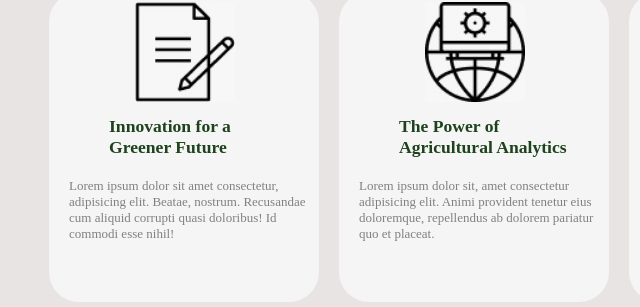
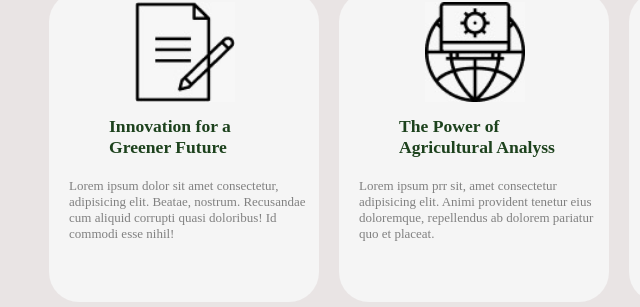
Before and after one commit to JACK45581/icons, a plain HTML site: page index.html in a window 1280 px wide. Shown: the part 194-501 px from the top of the page, 31-671 px from the left. Drawn offline with Linux system fonts and the light colour scheme.

Commit message:
some thing

```diff
--- a/index.html
+++ b/index.html
@@ -33,8 +33,8 @@
 
         <div class="box5">
             <img src="icons2.jpg">
-            <h3>The Power of <br> Agricultural Analytics</h3>
-            <p>Lorem ipsum dolor sit, amet consectetur adipisicing elit.
+            <h3>The Power of <br> Agricultural Analyss</h3>
+            <p>Lorem ipsum prr sit, amet consectetur adipisicing elit.
                  Animi provident tenetur eius doloremque, repellendus ab dolorem pariatur quo et placeat.</p>
 
              <!-- <button>Read more</button>
```
